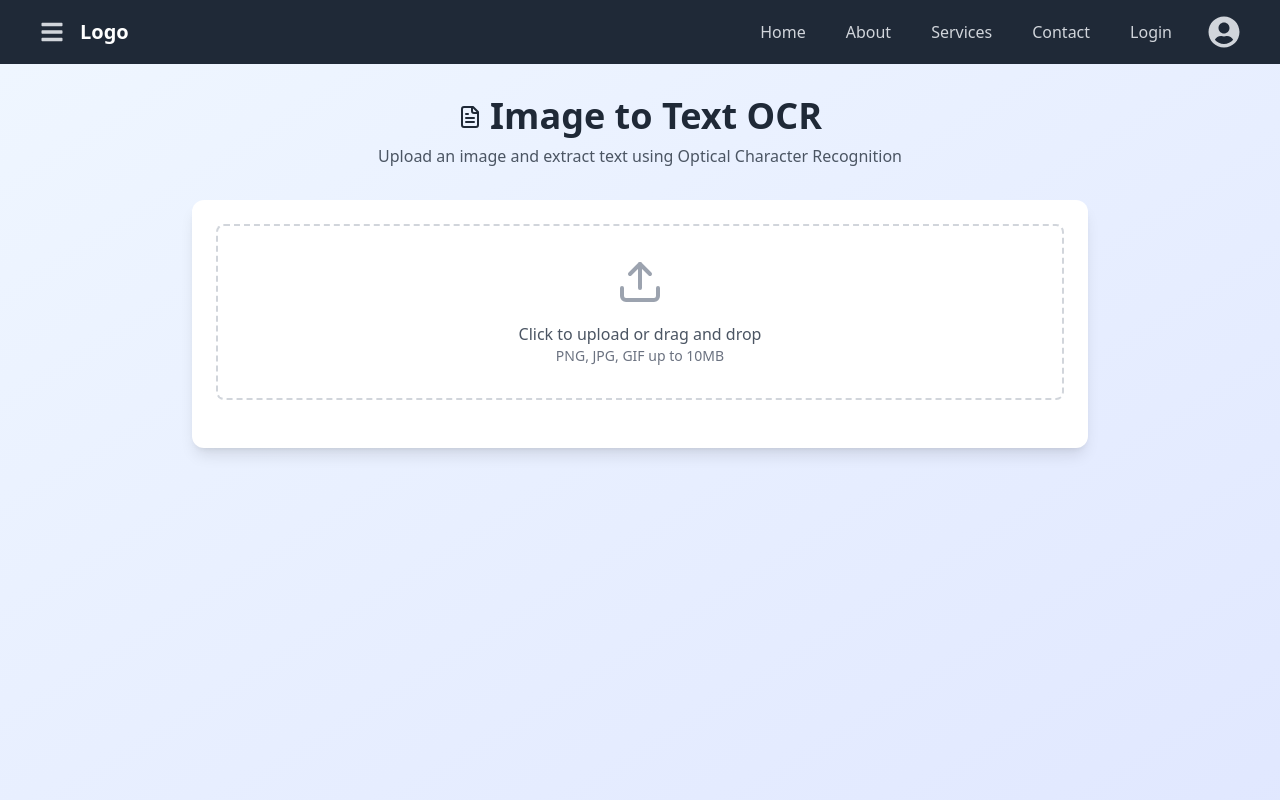
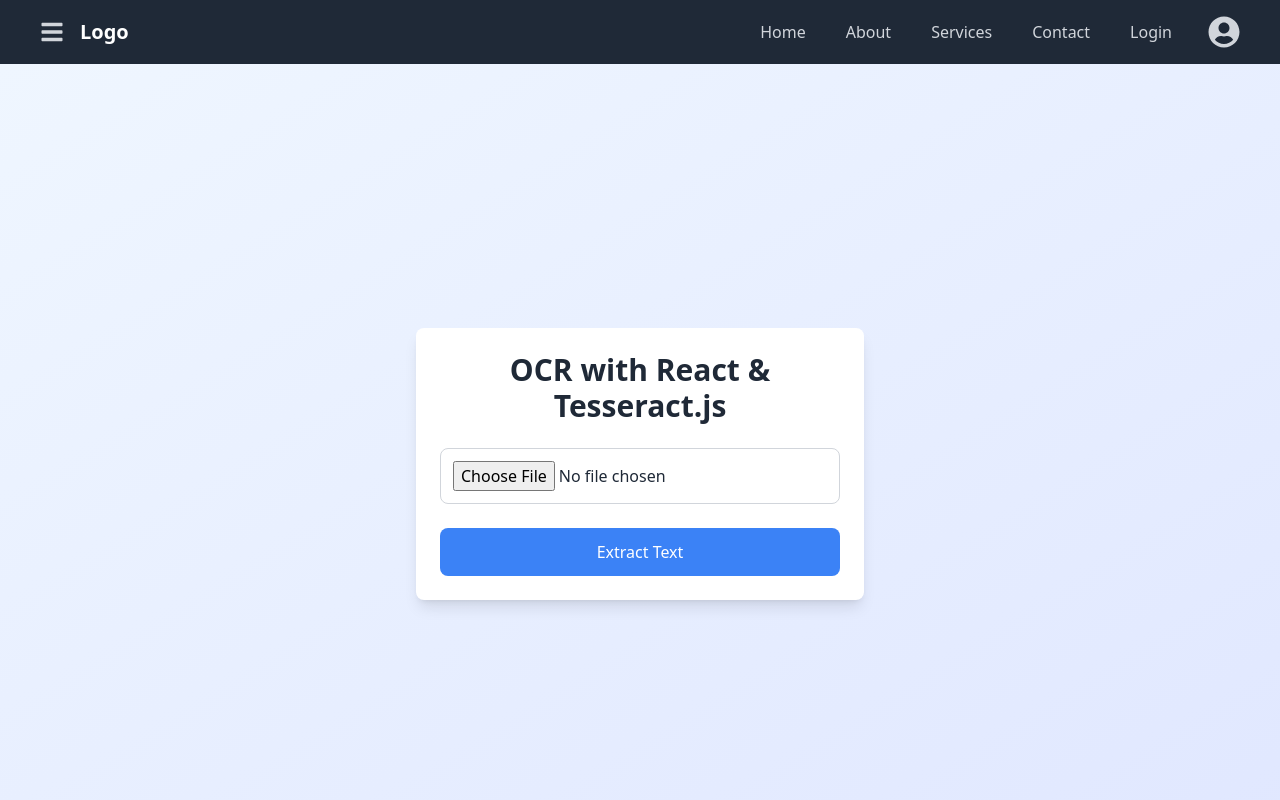
Before and after one commit to CharanSuggala26/Medicine-Dosage-Tracker, a React (Create React App) app in the folder pill-planner/: page /medicine-analysis in a window 1280 px wide. Shown: the top 800 px of the page. Built offline with nearby package versions, Linux system fonts and the light colour scheme.

Commit message:
OCR Implelemnted

```diff
--- a/pill-planner/package.json
+++ b/pill-planner/package.json
@@ -9,6 +9,8 @@
     "bootstrap": "^5.3.3",
     "chart.js": "^4.4.7",
     "cra-template": "1.2.0",
+    "filepond": "^4.32.7",
+    "filepond-plugin-image-preview": "^4.6.12",
     "framer-motion": "^11.15.0",
     "heroicons": "^2.2.0",
     "lucide-react": "^0.469.0",
@@ -19,6 +21,7 @@
     "react-chartjs-2": "^5.3.0",
     "react-countup": "^6.5.3",
     "react-dom": "^18.3.1",
+    "react-filepond": "^7.1.3",
     "react-icons": "^5.4.0",
     "react-intersection-observer": "^9.14.0",
     "react-router-dom": "^7.1.1",
--- a/pill-planner/src/Pages/MedicineAnalysis.js
+++ b/pill-planner/src/Pages/MedicineAnalysis.js
@@ -1,110 +1,172 @@
-import React, { useState } from "react";
-import { createWorker } from "tesseract.js";
-import { FileText, Upload, Loader2 } from "lucide-react";
+// import React, { useState } from "react";
+// import { createWorker } from "tesseract.js";
+// import { FileText, Upload, Loader2 } from "lucide-react";
 
-function MedicineAnalysis() {
+// function MedicineAnalysis() {
+//   const [image, setImage] = useState(null);
+//   const [text, setText] = useState("");
+//   const [loading, setLoading] = useState(false);
+
+//   const handleImageUpload = (e) => {
+//     const file = e.target.files?.[0];
+//     if (file) {
+//       const reader = new FileReader();
+//       reader.onloadend = () => {
+//         setImage(reader.result);
+//       };
+//       reader.readAsDataURL(file);
+//     }
+//   };
+
+//   const performOCR = async () => {
+//     if (!image) return;
+
+//     setLoading(true);
+//     setText("");
+
+//     try {
+//       const worker = await createWorker();
+//       await worker.loadLanguage("eng");
+//       await worker.initialize("eng");
+//       const {
+//         data: { text },
+//       } = await worker.recognize(image);
+//       setText(text);
+//       await worker.terminate();
+//     } catch (error) {
+//       console.error("OCR Error:", error);
+//       setText("Error processing image. Please try again.");
+//     } finally {
+//       setLoading(false);
+//     }
+//   };
+
+//   return (
+//     <div className="min-h-screen bg-gradient-to-br from-blue-50 to-indigo-100 p-8">
+//       <div className="max-w-4xl mx-auto">
+//         <div className="text-center mb-8">
+//           <h1 className="text-4xl font-bold text-gray-800 mb-2">
+//             <FileText className="inline-block mr-2 mb-1" />
+//             Image to Text OCR
+//           </h1>
+//           <p className="text-gray-600">
+//             Upload an image and extract text using Optical Character Recognition
+//           </p>
+//         </div>
+
+//         <div className="bg-white rounded-xl shadow-lg p-6 mb-8">
+//           <div className="mb-6">
+//             <label className="block w-full cursor-pointer">
+//               <input
+//                 type="file"
+//                 className="hidden"
+//                 accept="image/*"
+//                 onChange={handleImageUpload}
+//               />
+//               <div className="border-2 border-dashed border-gray-300 rounded-lg p-8 text-center hover:border-blue-500 transition-colors">
+//                 <Upload className="mx-auto h-12 w-12 text-gray-400 mb-4" />
+//                 <p className="text-gray-600">Click to upload or drag and drop</p>
+//                 <p className="text-sm text-gray-500">PNG, JPG, GIF up to 10MB</p>
+//               </div>
+//             </label>
+//           </div>
+
+//           {image && (
+//             <div className="mb-6">
+//               <img
+//                 src={image}
+//                 alt="Uploaded preview"
+//                 className="max-h-96 mx-auto rounded-lg shadow-md"
+//               />
+//               <button
+//                 onClick={performOCR}
+//                 disabled={loading}
+//                 className="mt-4 w-full bg-blue-600 text-white py-2 px-4 rounded-lg hover:bg-blue-700 transition-colors disabled:bg-blue-400 disabled:cursor-not-allowed flex items-center justify-center"
+//               >
+//                 {loading ? (
+//                   <>
+//                     <Loader2 className="animate-spin mr-2" />
+//                     Processing...
+//                   </>
+//                 ) : (
+//                   "Extract Text"
+//                 )}
+//               </button>
+//             </div>
+//           )}
+
+//           {text && (
+//             <div className="border rounded-lg p-4 bg-gray-50">
+//               <h2 className="text-lg font-semibold mb-2">Extracted Text:</h2>
+//               <p className="whitespace-pre-wrap text-gray-700">{text}</p>
+//             </div>
+//           )}
+//         </div>
+//       </div>
+//     </div>
+//   );
+// }
+
+// export default MedicineAnalysis;
+import React, { useState } from 'react';
+import Tesseract from 'tesseract.js';
+
+function App() {
   const [image, setImage] = useState(null);
-  const [text, setText] = useState("");
+  const [text, setText] = useState('');
   const [loading, setLoading] = useState(false);
 
-  const handleImageUpload = (e) => {
-    const file = e.target.files?.[0];
-    if (file) {
-      const reader = new FileReader();
-      reader.onloadend = () => {
-        setImage(reader.result);
-      };
-      reader.readAsDataURL(file);
-    }
+  const handleImageChange = (e) => {
+    setImage(URL.createObjectURL(e.target.files[0]));
   };
 
-  const performOCR = async () => {
+  const handleOCR = () => {
     if (!image) return;
 
     setLoading(true);
-    setText("");
-
-    try {
-      const worker = await createWorker();
-      await worker.loadLanguage("eng");
-      await worker.initialize("eng");
-      const {
-        data: { text },
-      } = await worker.recognize(image);
+    Tesseract.recognize(
+      image,
+      'eng',
+      {
+        logger: (m) => console.log(m),
+      }
+    ).then(({ data: { text } }) => {
       setText(text);
-      await worker.terminate();
-    } catch (error) {
-      console.error("OCR Error:", error);
-      setText("Error processing image. Please try again.");
-    } finally {
       setLoading(false);
-    }
+    });
   };
 
   return (
-    <div className="min-h-screen bg-gradient-to-br from-blue-50 to-indigo-100 p-8">
-      <div className="max-w-4xl mx-auto">
-        <div className="text-center mb-8">
-          <h1 className="text-4xl font-bold text-gray-800 mb-2">
-            <FileText className="inline-block mr-2 mb-1" />
-            Image to Text OCR
-          </h1>
-          <p className="text-gray-600">
-            Upload an image and extract text using Optical Character Recognition
-          </p>
-        </div>
-
-        <div className="bg-white rounded-xl shadow-lg p-6 mb-8">
-          <div className="mb-6">
-            <label className="block w-full cursor-pointer">
+    <div className="min-h-screen bg-gradient-to-br from-blue-50 to-indigo-100 flex justify-center items-center p-4">
+      <div className="max-w-md w-full bg-white shadow-lg rounded-lg p-6">
+        <h1 className="text-3xl font-semibold text-center text-gray-800 mb-6">OCR with React & Tesseract.js</h1>
         <input
           type="file"
-                className="hidden"
           accept="image/*"
-                onChange={handleImageUpload}
+          onChange={handleImageChange}
+          className="w-full text-gray-800 mb-6 border border-gray-300 p-3 rounded-lg focus:outline-none focus:ring-2 focus:ring-blue-500"
         />
-              <div className="border-2 border-dashed border-gray-300 rounded-lg p-8 text-center hover:border-blue-500 transition-colors">
-                <Upload className="mx-auto h-12 w-12 text-gray-400 mb-4" />
-                <p className="text-gray-600">Click to upload or drag and drop</p>
-                <p className="text-sm text-gray-500">PNG, JPG, GIF up to 10MB</p>
-              </div>
-            </label>
-          </div>
-
         {image && (
           <div className="mb-6">
-              <img
-                src={image}
-                alt="Uploaded preview"
-                className="max-h-96 mx-auto rounded-lg shadow-md"
-              />
-              <button
-                onClick={performOCR}
-                disabled={loading}
-                className="mt-4 w-full bg-blue-600 text-white py-2 px-4 rounded-lg hover:bg-blue-700 transition-colors disabled:bg-blue-400 disabled:cursor-not-allowed flex items-center justify-center"
-              >
-                {loading ? (
-                  <>
-                    <Loader2 className="animate-spin mr-2" />
-                    Processing...
-                  </>
-                ) : (
-                  "Extract Text"
-                )}
-              </button>
+            <img src={image} alt="Selected" className="w-full h-auto rounded-lg shadow-md" />
           </div>
         )}
-
+        <button
+          onClick={handleOCR}
+          className="w-full bg-blue-500 text-white p-3 rounded-lg hover:bg-blue-600 focus:outline-none focus:ring-2 focus:ring-blue-500 transition-colors disabled:bg-blue-400 disabled:cursor-not-allowed"
+          disabled={loading}
+        >
+          {loading ? 'Processing...' : 'Extract Text'}
+        </button>
         {text && (
-            <div className="border rounded-lg p-4 bg-gray-50">
-              <h2 className="text-lg font-semibold mb-2">Extracted Text:</h2>
-              <p className="whitespace-pre-wrap text-gray-700">{text}</p>
+          <div className="mt-6 bg-gray-50 border border-gray-200 rounded-lg p-4">
+            <h2 className="font-semibold text-lg mb-2">Extracted Text:</h2>
+            <p className="whitespace-pre-wrap break-words text-gray-800">{text}</p>
           </div>
         )}
-        </div>
       </div>
     </div>
   );
 }
 
-export default MedicineAnalysis;
+export default App;
--- a/pill-planner/src/Pages/Prescription.js
+++ b/pill-planner/src/Pages/Prescription.js
@@ -1,11 +1,12 @@
 import { useState } from 'react';
 import { createWorker } from 'tesseract.js';
 
-function App() {
+function Prescription() {
   const [selectedImage, setSelectedImage] = useState(null);
   const [textResult, setTextResult] = useState('');
   const [loading, setLoading] = useState(false);
   const [dragActive, setDragActive] = useState(false);
+  const [progress, setProgress] = useState('');
 
   const handleImageChange = (e) => {
     if (e.target.files[0]) {
@@ -16,6 +17,7 @@ function App() {
       }
       setSelectedImage(file);
       setTextResult('');
+      setProgress('');
     }
   };
 
@@ -42,6 +44,7 @@ function App() {
       }
       setSelectedImage(file);
       setTextResult('');
+      setProgress('');
     }
   };
 
@@ -53,19 +56,33 @@ function App() {
 
     try {
       setLoading(true);
+      setProgress('Initializing OCR...');
+
       const worker = await createWorker();
+
+      setProgress('Loading language data...');
       await worker.loadLanguage('eng');
+
+      setProgress('Initializing API...');
       await worker.initialize('eng');
 
+      setProgress('Processing image...');
       const { data: { text } } = await worker.recognize(selectedImage);
+
+      if (!text.trim()) {
+        throw new Error('No text was detected in the image. Please ensure the image contains clear, readable text.');
+      }
+
       setTextResult(text);
+      setProgress('');
 
       await worker.terminate();
     } catch (error) {
       console.error('Error:', error);
-      alert('Error processing image');
+      alert(error.message || 'Error processing image. Please ensure the image is clear and contains readable text.');
     } finally {
       setLoading(false);
+      setProgress('');
     }
   };
 
@@ -127,6 +144,7 @@ function App() {
                   onClick={() => {
                     setSelectedImage(null);
                     setTextResult('');
+                    setProgress('');
                   }}
                   className="text-sm text-red-600 hover:text-red-800"
                 >
@@ -137,6 +155,7 @@ function App() {
           </div>
 
           {selectedImage && (
+            <>
               <button
                 onClick={handleExtractText}
                 disabled={loading}
@@ -146,6 +165,13 @@ function App() {
               >
                 {loading ? 'Processing...' : 'Extract Text'}
               </button>
+
+              {progress && (
+                <div className="mt-4 text-sm text-gray-600 text-center">
+                  {progress}
+                </div>
+              )}
+            </>
           )}
 
           {textResult && (
@@ -164,4 +190,4 @@ function App() {
   );
 }
 
-export default App;
+export default Prescription;
```
Also changed, not shown: 1 other file (tests, documents, lock files or other folders). Lines whose indentation alone changed are shown as unchanged.
